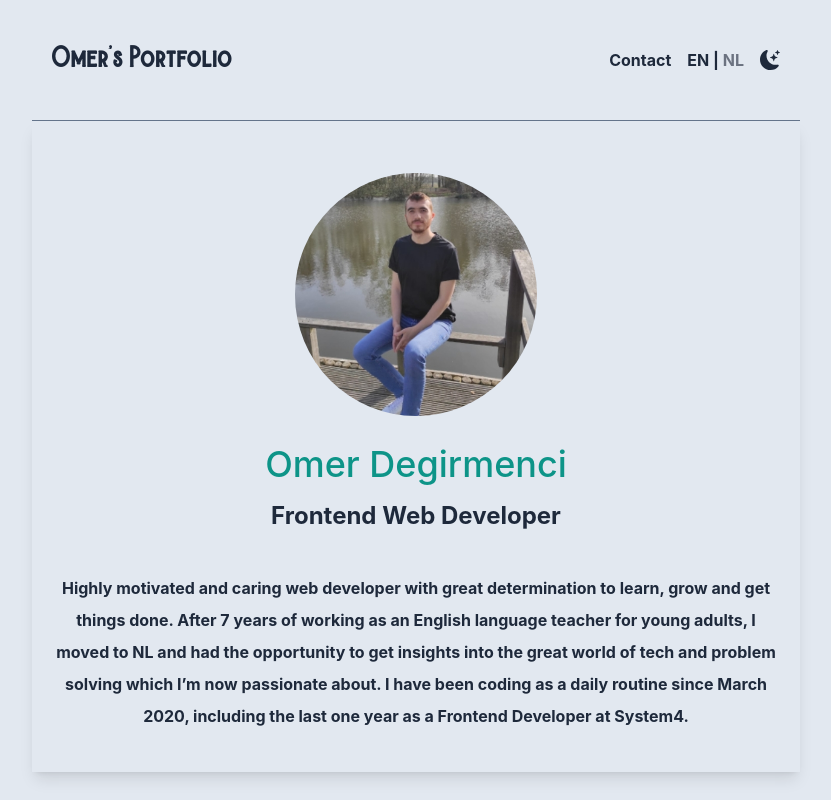
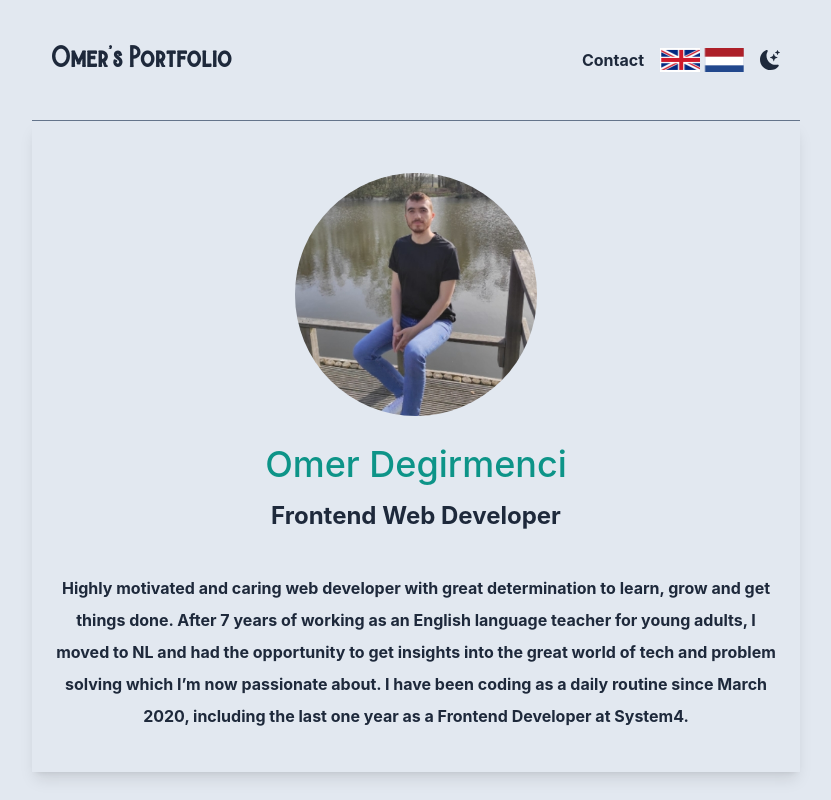
Before and after one commit to DegirmenciOmer/portfolio, a Next.js app in the folder portfolio-omer/: page / in a window 1280 px wide. Shown: the top 800 px of the page, without its empty margins (224-1055 px from the left). Built offline with nearby package versions, Linux system fonts and the light colour scheme.

Commit message:
replace language text with flags

```diff
--- a/portfolio-omer/components/Header.tsx
+++ b/portfolio-omer/components/Header.tsx
@@ -32,18 +32,16 @@ const Header: FC<THeaderProps> = ({ switchText, switchBg }) => {
             </Link>
           </li>
           <li>
-            <button
-              onClick={() => setLocale(locale === "en" ? "nl" : "en")}
-              className={`px-4 py-2`}
-            >
-              <span className={`${locale === "nl" && "text-gray-500"}`}>
-                EN
-              </span>
-              &nbsp;|&nbsp;
-              <span className={`${locale === "en" && "text-gray-500"}`}>
-                NL
-              </span>
-            </button>
+            <div className={`px-4 py-2 flex`}>
+              <div
+                onClick={() => setLocale("en")}
+                className={`mr-1 bg-flags en-flag `}
+              ></div>
+              <div
+                onClick={() => setLocale("nl")}
+                className={` bg-flags nl-flag `}
+              ></div>
+            </div>
           </li>
           <li>
             <BsFillMoonStarsFill
--- a/portfolio-omer/styles/globals.css
+++ b/portfolio-omer/styles/globals.css
@@ -22,3 +22,21 @@ a {
   font-family: "burtons";
   src: url("../public/Burtons.otf");
 }
+
+.en-flag {
+  position: relative;
+  top: 0;
+  left: 0px;
+  height: 24px;
+  width: 40px;
+  background-position: 85.5% 27.7%;
+}
+
+.nl-flag {
+  position: relative;
+  top: 0;
+  left: 0px;
+  height: 24px;
+  width: 40px;
+  background-position: 27% 66.1%;
+}
--- a/portfolio-omer/tailwind.config.js
+++ b/portfolio-omer/tailwind.config.js
@@ -9,6 +9,9 @@ module.exports = {
       fontFamily: {
         burtons: "burtons",
       },
+      backgroundImage: {
+        flags: "url('/images/flags.png')",
+      },
     },
   },
   plugins: [],
```
Also changed, not shown: portfolio-omer/public/images/flags.png.
